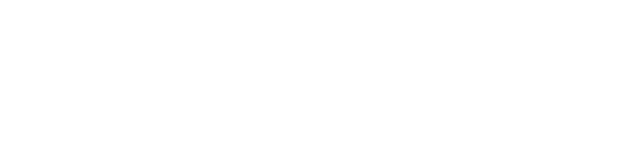
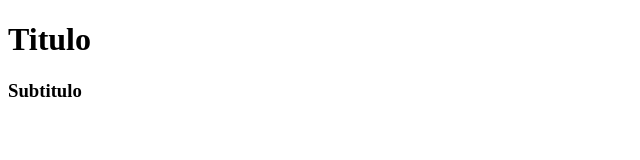
Before and after one commit to Val-Mv/GitS, a plain HTML site: page index.html in a window 1280 px wide. Shown: the whole page, without its empty margins (0-640 px from the left). Drawn offline with Linux system fonts and the light colour scheme.

Commit message:
Se creo el archivo index

```diff
--- a/index.html
+++ b/index.html
@@ -7,6 +7,7 @@
     <title>Demo Git</title>
 </head>
 <body>
-
+    <h1>Titulo</h1>
+    <h3>Subtitulo</h3>
 </body>
 </html>
```
